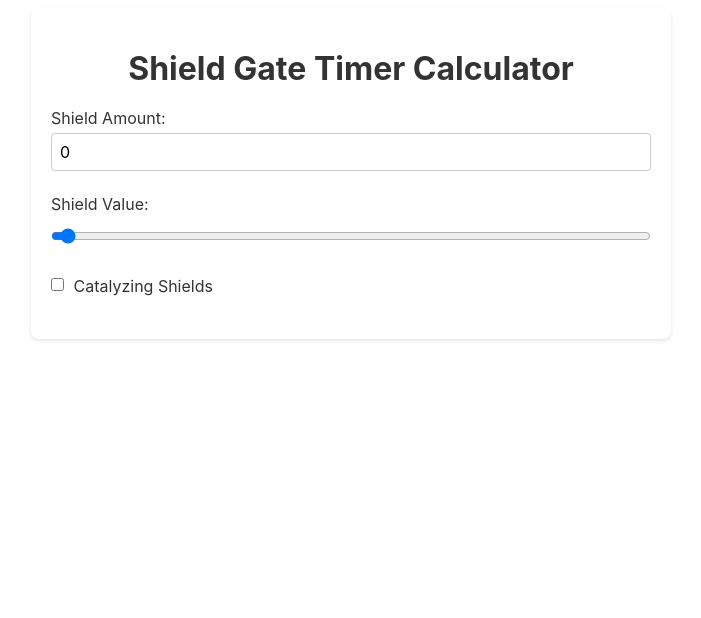
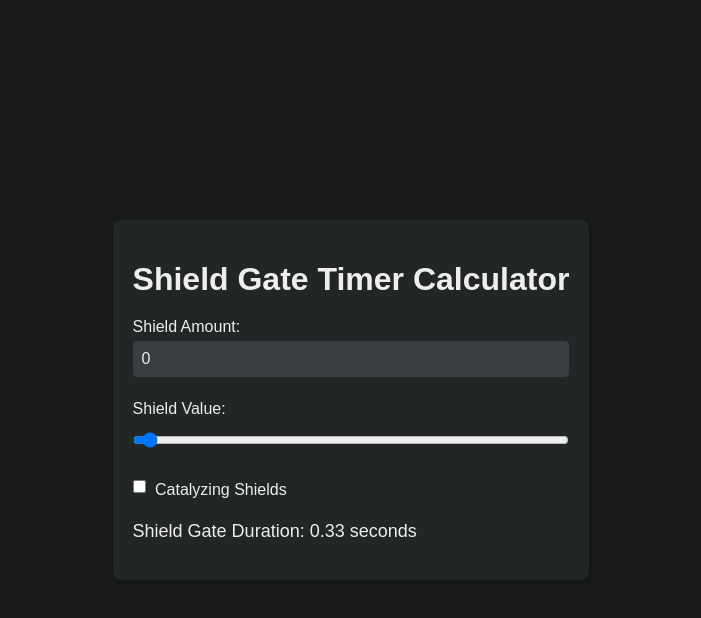
Before and after one commit to Malurth/warframe-shieldgate-calc, a Svelte app: page / in a window 1280 px wide. Shown: the top 618 px of the page, without its empty margins (289-990 px from the left). Built offline with nearby package versions, Linux system fonts and the light colour scheme.

Commit message:
dark mode, made it look nicer, and changed it so it defaults to 0 on load instead of empty, and doesn't hide the result until you input something

```diff
--- a/src/App.svelte
+++ b/src/App.svelte
@@ -1,4 +1,5 @@
 <script>
+  import { onMount } from "svelte";
   let inputShieldValue = 0;
   let outputTime = 0;
   let catalyzingShields = false;
@@ -21,6 +22,11 @@
       }
     }
   }
+
+  onMount(() => {
+    inputShieldValue = 0;
+    calculateTime();
+  });
 </script>
 
 <main>
@@ -57,7 +63,10 @@
       />
       Catalyzing Shields
     </label>
+
     {#if catalyzingShields}
+      <br />
+      <br />
       <label for="maxCatalyzeValue">Max Shields:</label>
       <input
         type="number"
@@ -68,23 +77,23 @@
     {/if}
   </div>
 
-  {#if outputTime > 0}
-    <p>Shield Gate Duration: {outputTime.toFixed(2)} seconds</p>
-  {/if}
+  <p>Shield Gate Duration: {outputTime.toFixed(2)} seconds</p>
 </main>
 
 <style>
-  body {
+  :global(body) {
+    display: flex;
+    justify-content: center;
+    align-items: center;
     font-family: Arial, sans-serif;
-    background-color: #f4f4f4;
-    color: #333;
-    padding: 20px;
+    background-color: #17191a;
+    color: #eee;
   }
 
   main {
     max-width: 600px;
     margin: 0 auto;
-    background-color: #fff;
+    background-color: #222627;
     padding: 20px;
     border-radius: 8px;
     box-shadow: 0 2px 4px rgba(0, 0, 0, 0.1);
@@ -109,8 +118,10 @@
     width: 100%;
     padding: 8px;
     border-radius: 4px;
-    border: 1px solid #ccc;
+    border: 1px solid #3a3e41;
     box-sizing: border-box;
+    background-color: #3a3e41;
+    color: #eee;
   }
 
   input[type="checkbox"] {
```
